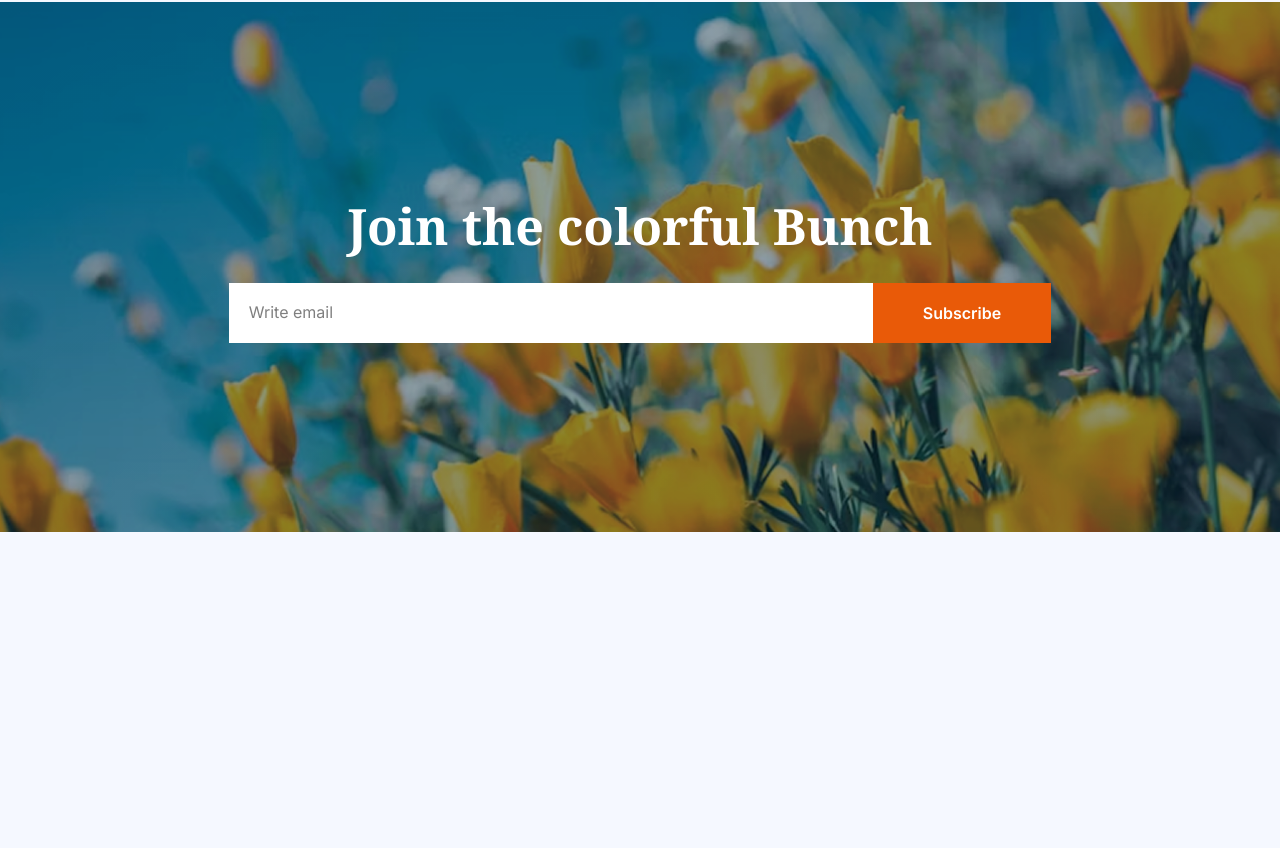
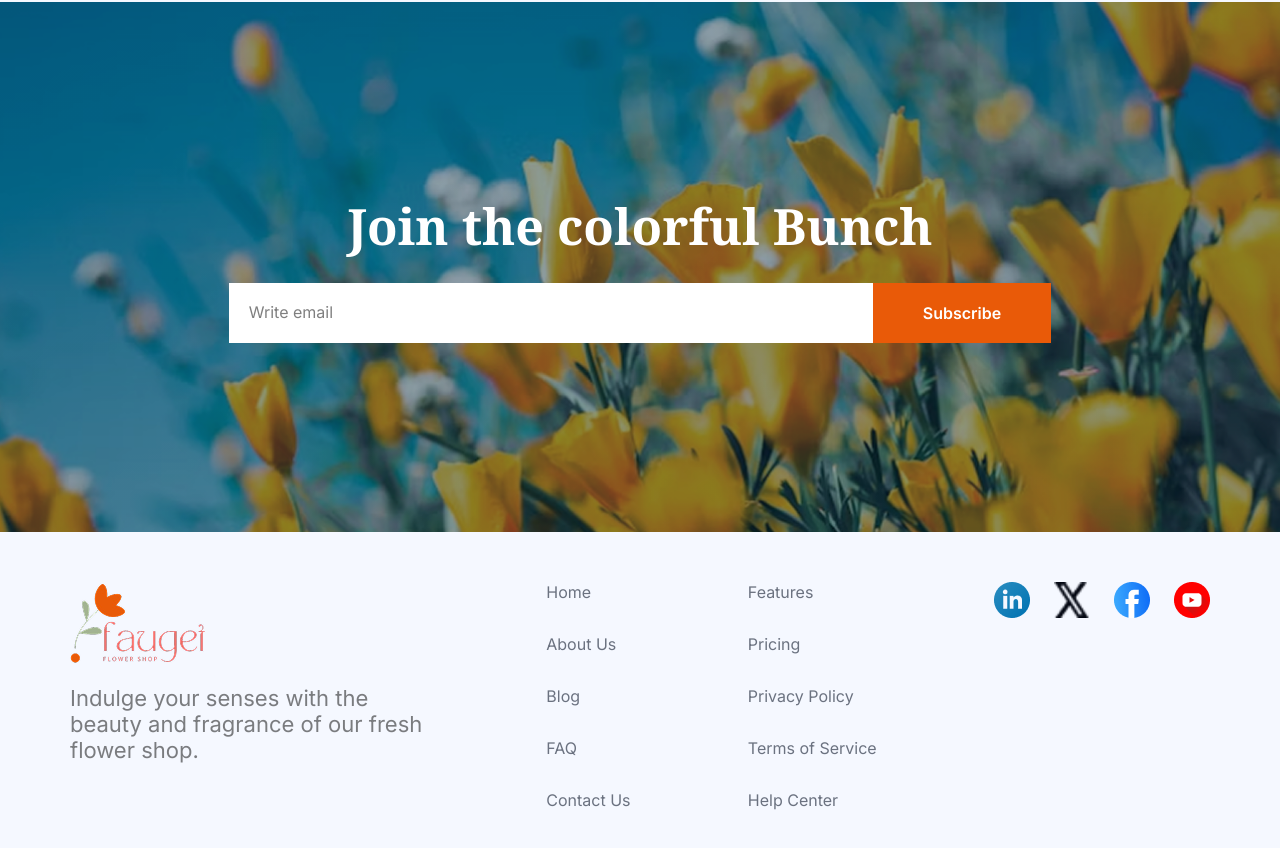
Before and after one commit to Hasnat-Sayed/assignment_2_ph, a plain HTML site: page index.html in a window 1280 px wide. Shown: the part 3653-4501 px from the top of the page. Before the commit the page ends 4185 px from the top, so only its background shows below. Drawn offline with Linux system fonts and the light colour scheme.

Commit message:
added footer

```diff
--- a/index.html
+++ b/index.html
@@ -176,6 +176,42 @@
       </section>
     </main>
 
-    <footer></footer>
+    <footer class="footer-section container mobile-cont">
+
+        <div class="footer-colummns">
+            <div class="footer-logo">
+                <img src="./assets/logo.png">
+                <p class="footer-details font-inter">Indulge your senses with the beauty and fragrance of our fresh flower shop. </p>
+            </div>
+            <div class="footer-nav">
+                <ul>
+                    <li><a href="#" class="link-footer font-inter">Home</a></li>
+                    <li><a href="#" class="link-footer font-inter">About Us</a></li>
+                    <li><a href="#" class="link-footer font-inter">Blog</a></li>
+                    <li><a href="#" class="link-footer font-inter">FAQ</a></li>
+                    <li><a href="#" class="link-footer font-inter">Contact Us</a></li>
+                </ul>
+            </div>
+            <div class="footer-nav">
+                <ul>
+                    <li><a href="#" class="link-footer font-inter">Features</a></li>
+                    <li><a href="#" class="link-footer font-inter">Pricing</a></li>
+                    <li><a href="#" class="link-footer font-inter">Privacy Policy</a></li>
+                    <li><a href="#" class="link-footer font-inter">Terms of Service</a></li>
+                    <li><a href="#" class="link-footer font-inter">Help Center</a></li>
+                </ul>
+            </div>
+            <div>
+                <ul class="social-links">
+                    <li><a href="#"><img src="./assets/icon-linkedin.png"></a></li>
+                    <li><a href="#"><img src="./assets/icon-twitter.png"></a></li>
+                    <li><a href="#"><img src="./assets/icon-facebook.png" ></a></li>
+                    <li><a href="#"><img src="./assets/icon-youtube.png" ></a></li>
+                </ul>
+            </div>
+        </div>
+
+
+   </footer>
   </body>
 </html>
--- a/styles/style.css
+++ b/styles/style.css
@@ -292,7 +292,55 @@ body {
   color: rgba(0, 0, 0, 0.5);
 }
 
+/* footer */
+
+.footer-colummns {
+  display: flex;
+  justify-content: space-between;
+  margin: 50px 0px;
+}
+
+.social-links {
+  display: flex;
+  gap: 24px;
+  justify-content: center;
+  align-items: center;
+}
+.footer-logo .footer-details {
+  font-size: 22px;
+  font-weight: 400;
+  color: rgba(0, 0, 0, 0.5);
+  margin-top: 16px;
+}
+.footer-logo {
+  width: 359px;
+  height: 179px;
+}
+.footer-colummns li {
+  list-style: none;
+  margin-bottom: 32px;
+}
+.link-footer {
+  color: rgb(107, 114, 128);
+  text-decoration: none;
+}
+.social-links img{
+ width: 36px;
+ height: 36px;
+}
 @media screen and (max-width: 576px) {
+  /* footer section */
+  .footer-colummns {
+    flex-direction: column;
+  }
+  .footer-logo .footer-details {
+    font-size: 16px;
+    margin-top: 16px;
+  }
+  .social-links {
+    justify-content: start;
+  }
+
   /* join section */
   .join-section {
     height: 275px;
```
